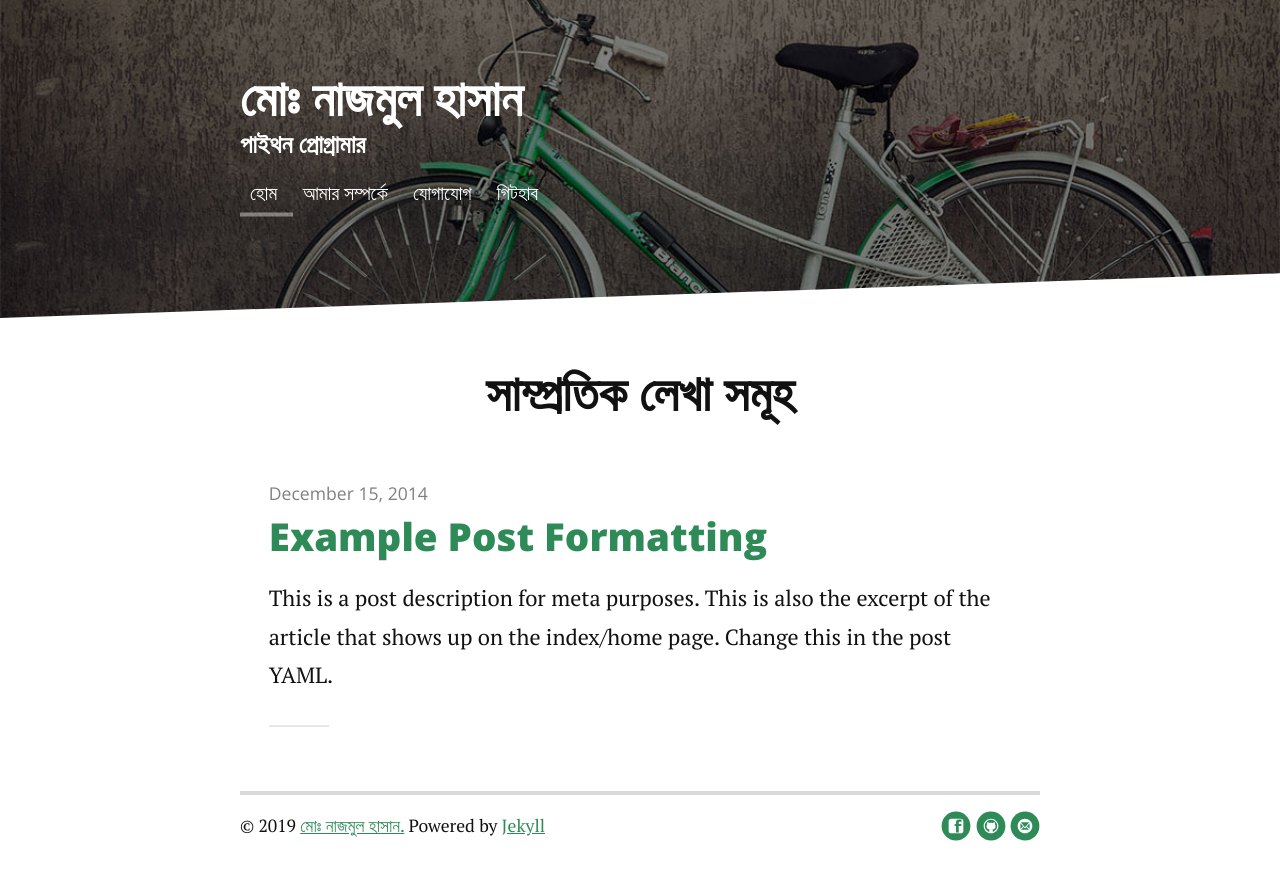
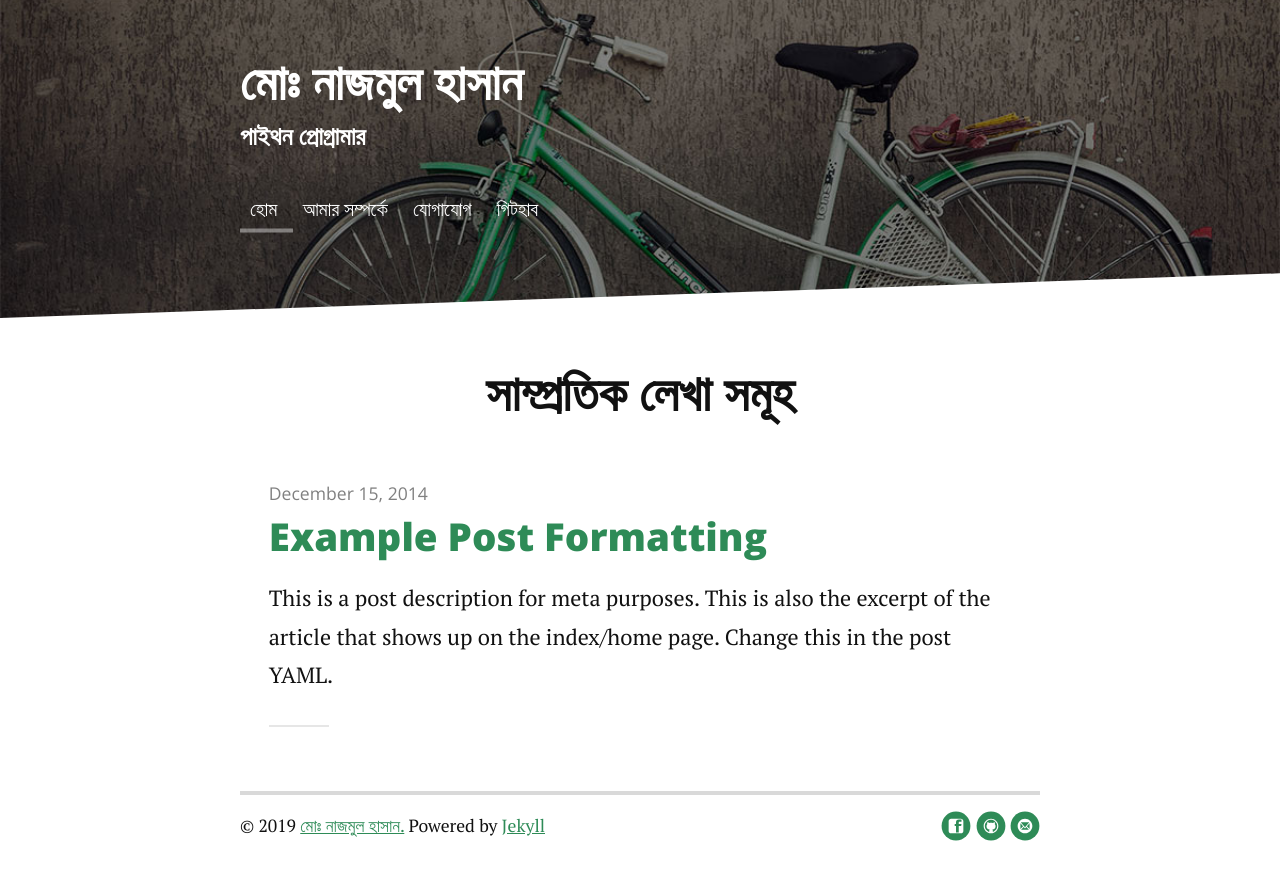
Before and after one commit to farhapartex/farhapartex.github.io, a Jekyll site: the page built from index.html, in a window 1280 px wide. Shown: the top 880 px of the page. Built offline with Jekyll 4.4.1, drawn with Linux system fonts in a browser that asks for light colours; nearby versions of some CDN libraries; the list of posts is cut into pages by our own code.

```diff
--- a/_includes/header.html
+++ b/_includes/header.html
@@ -1,7 +1,7 @@
  <div class="header">
      <div class="container">
          <h2 class="logo" style="padding-bottom: 0px; margin-bottom:0px;"><a href="{{ site.baseurl }}/" style="text-decoration: none; color: #ffffff;">{{ site.title }}</a></h2>
-         <h4 class="" style="padding:0px; margin:0px;">{{site.tagline}}</h4>
+         <h4 class="">{{site.tagline}}</h4>
          <nav class="nav-collapse">
              <ul class="noList">
                  {% for link in site.navigation %}{% assign current = nil %}{% if page.url contains link.url or forloop.first and page.url == '/' or page.url == 'index.html' %}{% assign current = 'current' %}{% endif %}
```
